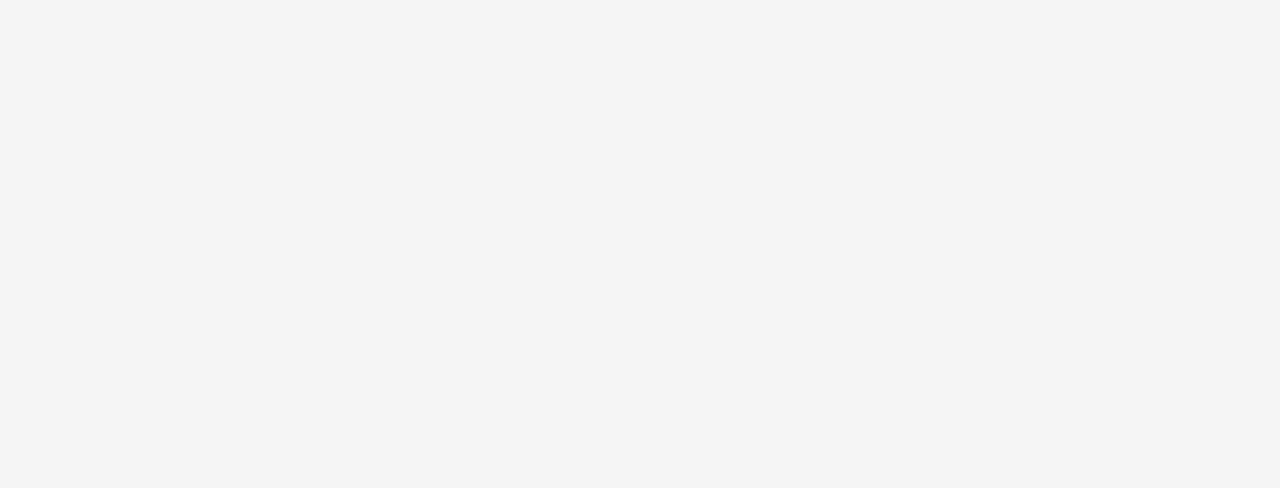
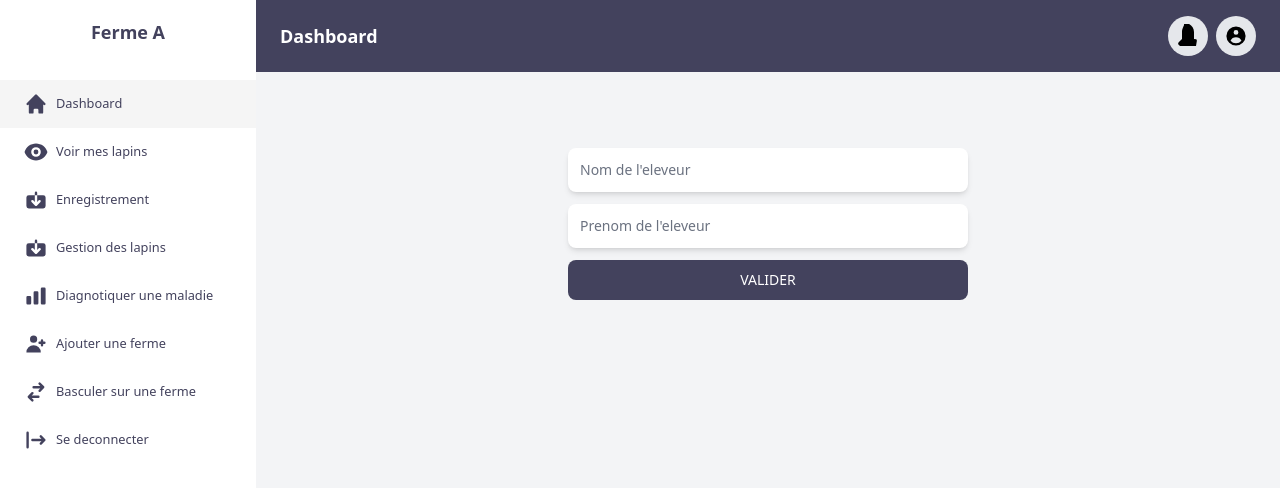
Before and after one commit to Amosentreprise/ProjetSoutenance2023, a Vue app in the folder frontendGestionLapin/vue-frontendGestionLapin/: page /BoardUser/AddEleveur in a window 1280 px wide. Before the commit this address had no page. Shown: the top 488 px of the page. Built offline with nearby package versions, Linux system fonts and the light colour scheme.

Commit message:
developpement des page de boardUser en cours

```diff
--- a/frontendGestionLapin/vue-frontendGestionLapin/src/components/ProfileMenu.vue
+++ b/frontendGestionLapin/vue-frontendGestionLapin/src/components/ProfileMenu.vue
@@ -26,12 +26,12 @@ export default {
             options: [{
                 id: 0,
                 icone: UserCircleIcon,
-                lien: '',
+                lien: '/BoardUser/Profil',
                 optionName: 'Voir mon profil'
             }, {
                 id: 1,
                 icone: UserAddIcon,
-                lien: '',
+                lien: '/BoardUser/AddEleveur',
                 optionName: 'Ajouter un eleveur'
             },
             {
--- a/frontendGestionLapin/vue-frontendGestionLapin/src/router/index.js
+++ b/frontendGestionLapin/vue-frontendGestionLapin/src/router/index.js
@@ -24,10 +24,34 @@ const routes = [
     component: () => import("../views/boardUsers/boardUser.vue"),
     children: [
       {
-        path: "/cd",
+        path: "",
         name: "Home",
-        component: () => import("../views/commons/Connexion.vue"),
-      },]
+        component: () => import("../views/boardUsers/boadUserPages/Home.vue"),
+      },
+      {
+        path: "Profil",
+        name: "Profil",
+        component: () => import("../views/boardUsers/boadUserPages/Profil.vue"),
+      },
+      {
+        path: "AddEleveur",
+        name: "AddEleveur",
+        component: () =>
+          import("../views/boardUsers/boadUserPages/AddEleveur.vue"),
+      },
+      {
+        path: "LapinView",
+        name: "LapinView",
+        component: () =>
+          import("../views/boardUsers/boadUserPages/LapinView.vue"),
+      },
+      {
+        path: "AddFerme",
+        name: "AddFerme",
+        component: () =>
+          import("../views/boardUsers/boadUserPages/AddFerme.vue"),
+      },
+    ],
   },
 ];
 
--- a/frontendGestionLapin/vue-frontendGestionLapin/src/views/boardUsers/boadUserPages/AddEleveur.vue
+++ b/frontendGestionLapin/vue-frontendGestionLapin/src/views/boardUsers/boadUserPages/AddEleveur.vue
@@ -0,0 +1,57 @@
+<template>
+    <div class="flex ">
+        <form class="w-[400px] m-auto mt-10">
+        <div>
+          <div>
+
+            <div v-for="form in Forms" :key="form.id">
+              <input
+                :type="form.type"
+                class="input shadow-md"
+                :placeholder="form.placeholder"
+              />
+            </div>
+          </div>
+          <div>
+            <router-link to="/BoardUser">
+              <Button
+                :name="BtnName"
+
+                class="block w-full button bg-secondary text-white mt-3"
+              />
+            </router-link>
+
+          </div>
+        </div>
+      </form>
+    </div>
+</template>
+<script>
+ import Button from "../../../components/Button.vue";
+export default {
+    components: {
+        Button,
+    },
+    data() {
+        return {
+
+            BtnName: "VALIDER",
+
+            Forms: [
+                {
+                    id: 1,
+                    type: "text",
+                    placeholder: "Nom de l'eleveur",
+                },
+                {
+                    id: 2,
+                    type: "text",
+                    placeholder: "Prenom de l'eleveur",
+                },
+            ],
+        };
+    },
+
+};
+
+</script>
--- a/frontendGestionLapin/vue-frontendGestionLapin/src/views/boardUsers/boadUserPages/AddFerme.vue
+++ b/frontendGestionLapin/vue-frontendGestionLapin/src/views/boardUsers/boadUserPages/AddFerme.vue
@@ -0,0 +1,57 @@
+<template>
+    <div class="flex ">
+        <form class="w-[400px] m-auto mt-10">
+        <div>
+          <div>
+
+            <div v-for="form in Forms" :key="form.id">
+              <input
+                :type="form.type"
+                class="input shadow-md"
+                :placeholder="form.placeholder"
+              />
+            </div>
+          </div>
+          <div>
+            <router-link to="/BoardUser">
+              <Button
+                :name="BtnName"
+
+                class="block w-full button bg-secondary text-white mt-3"
+              />
+            </router-link>
+
+          </div>
+        </div>
+      </form>
+    </div>
+</template>
+<script>
+ import Button from "../../../components/Button.vue";
+export default {
+    components: {
+        Button,
+    },
+    data() {
+        return {
+
+            BtnName: "VALIDER",
+
+            Forms: [
+                {
+                    id: 1,
+                    type: "text",
+                    placeholder: "Nom de la ferme",
+                },
+                {
+                    id: 2,
+                    type: "text",
+                    placeholder: "Adresse",
+                },
+            ],
+        };
+    },
+
+};
+
+</script>
--- a/frontendGestionLapin/vue-frontendGestionLapin/src/views/boardUsers/boadUserPages/Home.vue
+++ b/frontendGestionLapin/vue-frontendGestionLapin/src/views/boardUsers/boadUserPages/Home.vue
@@ -0,0 +1,5 @@
+<template>
+    <div>
+       Home
+    </div>
+</template>
--- a/frontendGestionLapin/vue-frontendGestionLapin/src/views/boardUsers/boadUserPages/LapinView.vue
+++ b/frontendGestionLapin/vue-frontendGestionLapin/src/views/boardUsers/boadUserPages/LapinView.vue
@@ -0,0 +1,5 @@
+<template>
+    <div>
+        LapinView
+    </div>
+</template>
--- a/frontendGestionLapin/vue-frontendGestionLapin/src/views/boardUsers/boadUserPages/Profil.vue
+++ b/frontendGestionLapin/vue-frontendGestionLapin/src/views/boardUsers/boadUserPages/Profil.vue
@@ -0,0 +1,5 @@
+<template>
+    <div>
+        Profil
+    </div>
+</template>
--- a/frontendGestionLapin/vue-frontendGestionLapin/src/views/boardUsers/boardUser.vue
+++ b/frontendGestionLapin/vue-frontendGestionLapin/src/views/boardUsers/boardUser.vue
@@ -3,7 +3,7 @@
 <SideBar :nameDashboard="nameDashboard" :ActionName="ActionName">
     <template v-slot:options>
         <ul class="py-4">
-        <li class="pl-6 pr-4 py-3 hover:bg-hoverboard focus:bg-hoverboard" v-for="option in options" :key="option.id">
+        <li class="pl-6 pr-4 py-3 hover:bg-hoverboard" :class="{ 'bg-primary': option.id === selectedOption }" @click="selectOption(option.id)" v-for="option in options" :key="option.id">
           <router-link :to="option.lien" class="flex items-center ">
             <Icon :icon="option.icon" class="w-6 h-6 mr-2" />
             <small>{{ option.nom }}</small>
@@ -52,17 +52,18 @@ export default {
             nameDashboard: 'Ferme A',
             ActionName: 'Dashboard',
             showMenu: false,
-            userIcon:UserCircleIcon,
+            userIcon: UserCircleIcon,
+            selectedOption: 1,
             options: [
                 {
                     id: 1,
-                    lien: '',
+                    lien: '/BoardUser/Home',
                     nom: 'Dashboard',
                     icon: HomeIcon,
                 },
                 {
                     id: 2,
-                    lien: '/cd',
+                    lien: '/BoardUser/LapinView',
                     nom: 'Voir mes lapins',
                     icon: EyeIcon,
                 },
@@ -85,7 +86,7 @@ export default {
                     icon: ChartBarIcon,
                 }, {
                     id: 6,
-                    lien: '',
+                    lien: '/BoardUser/AddFerme',
                     nom: 'Ajouter une ferme',
                     icon: UserAddIcon,
                 },
@@ -96,7 +97,7 @@ export default {
                     icon: SwitchHorizontalIcon,
                 }, {
                     id: 8,
-                    lien: '/Connexion',
+                    lien: 'Connexion',
                     nom: 'Se deconnecter',
                     icon: LogoutIcon,
                 }
@@ -106,7 +107,9 @@ export default {
 
     },
     methods: {
-
+  selectOption(id) {
+      this.selectedOption = id;
+    },
 
     }
 }
```
